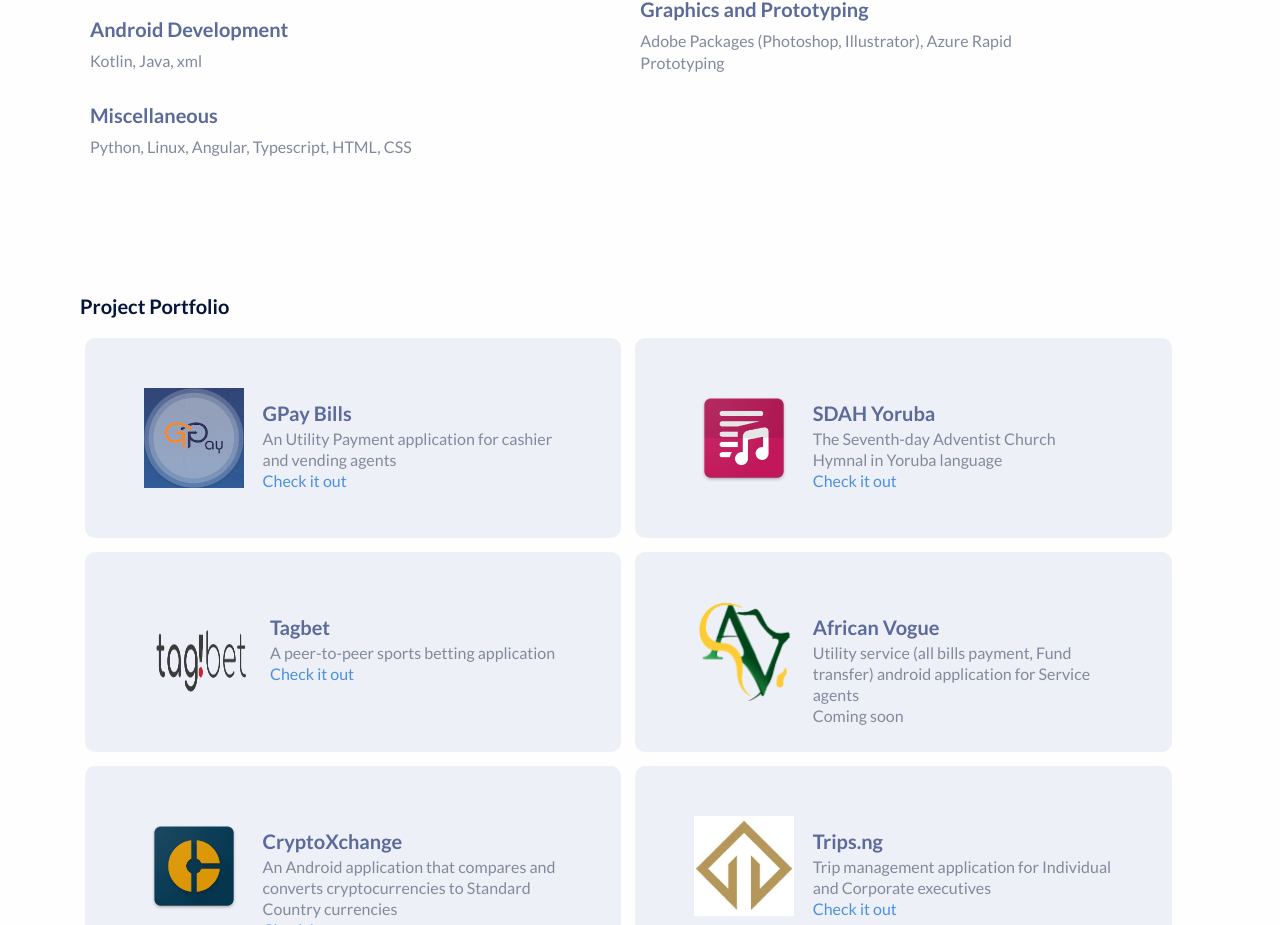
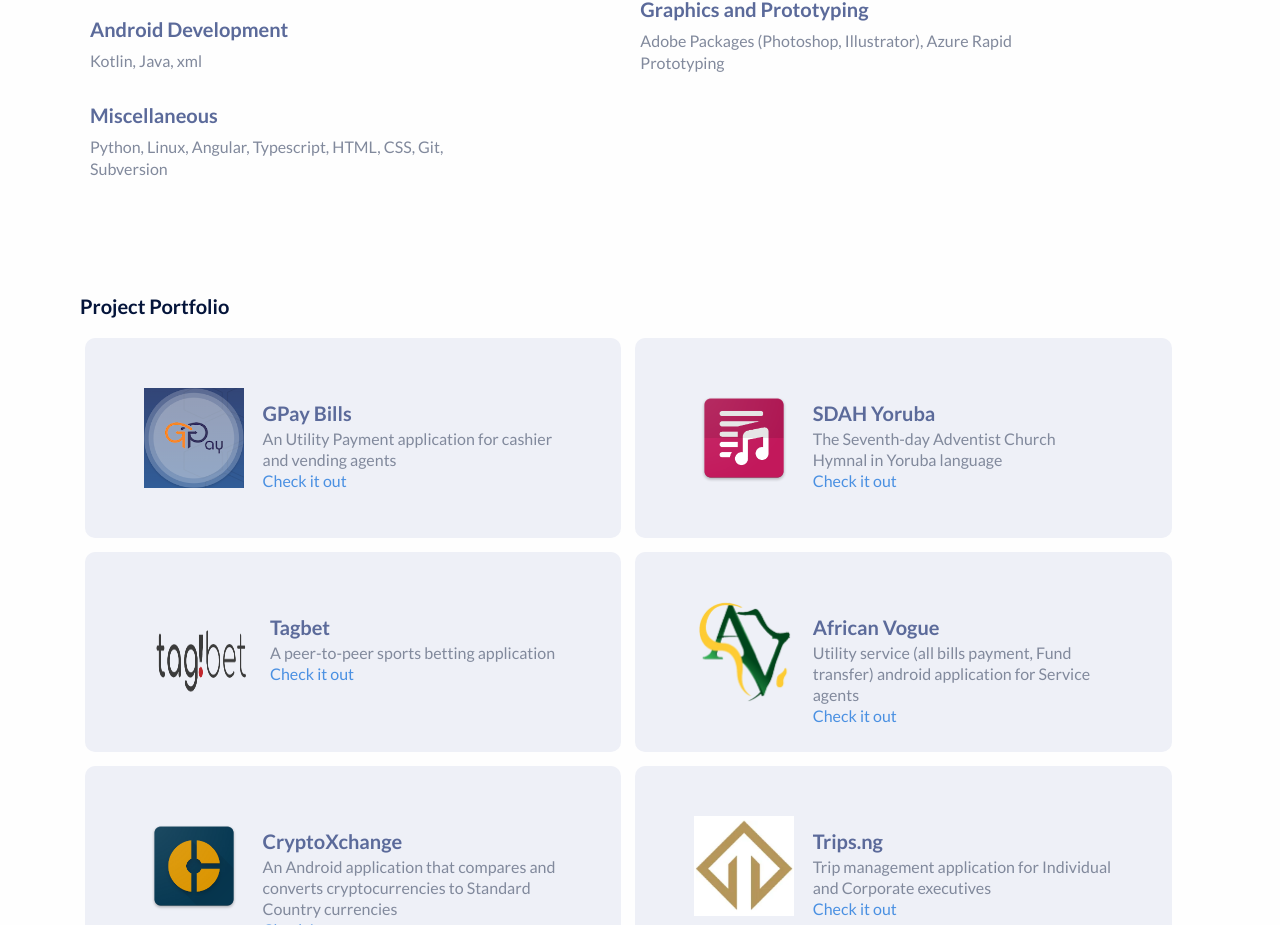
Before and after one commit to ph3mmy/ph3mmy.github.io, a plain HTML site: page index.html in a window 1280 px wide. Shown: the part 428-1353 px from the top of the page. Drawn offline with Linux system fonts and the light colour scheme.

Commit message:
project updated

```diff
--- a/index.html
+++ b/index.html
@@ -44,7 +44,7 @@
             <!--<span class="exp">+ 6 years</span>-->
             <div>
                 <h3>Miscellaneous</h3>
-                <span>Python, Linux, Angular, Typescript, HTML, CSS</span>
+                <span>Python, Linux, Angular, Typescript, HTML, CSS, Git, Subversion</span>
             </div>
         </div>
 
@@ -124,8 +124,8 @@
         <div class="skill-meta">
             <h3>African Vogue</h3>
             <span>Utility service (all bills payment, Fund transfer) android application for Service agents </span><br/>
-            <!--<span><a href="https://play.google.com/store/apps/details?id=com.jcedar.sdahyoruba">Check it out</a></span>-->
-            <span>Coming soon</span>
+            <span><a href="https://play.google.com/store/apps/details?id=com.africanvogue.avg">Check it out</a></span>
+            <!--<span>Coming soon</span>-->
         </div>
     </div>
 
```
